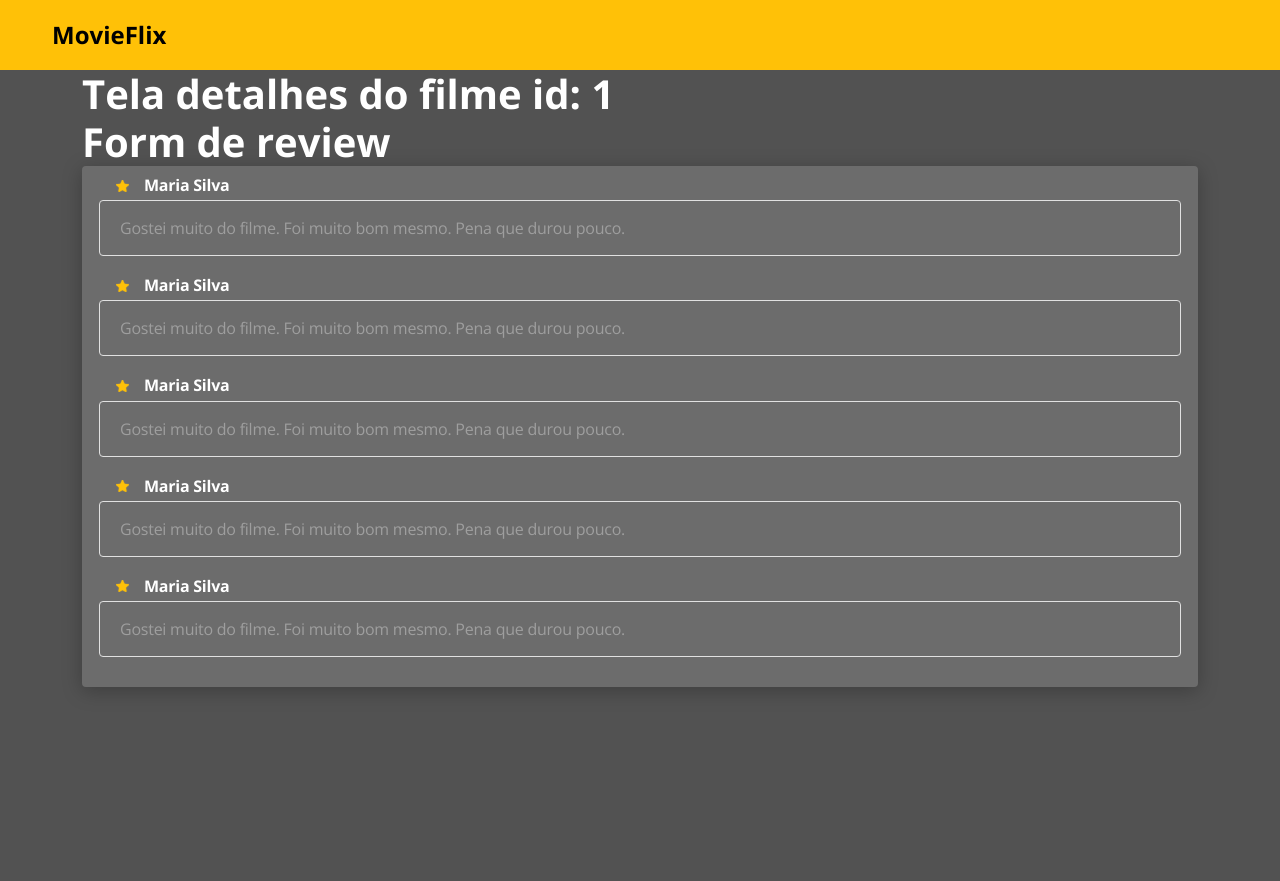
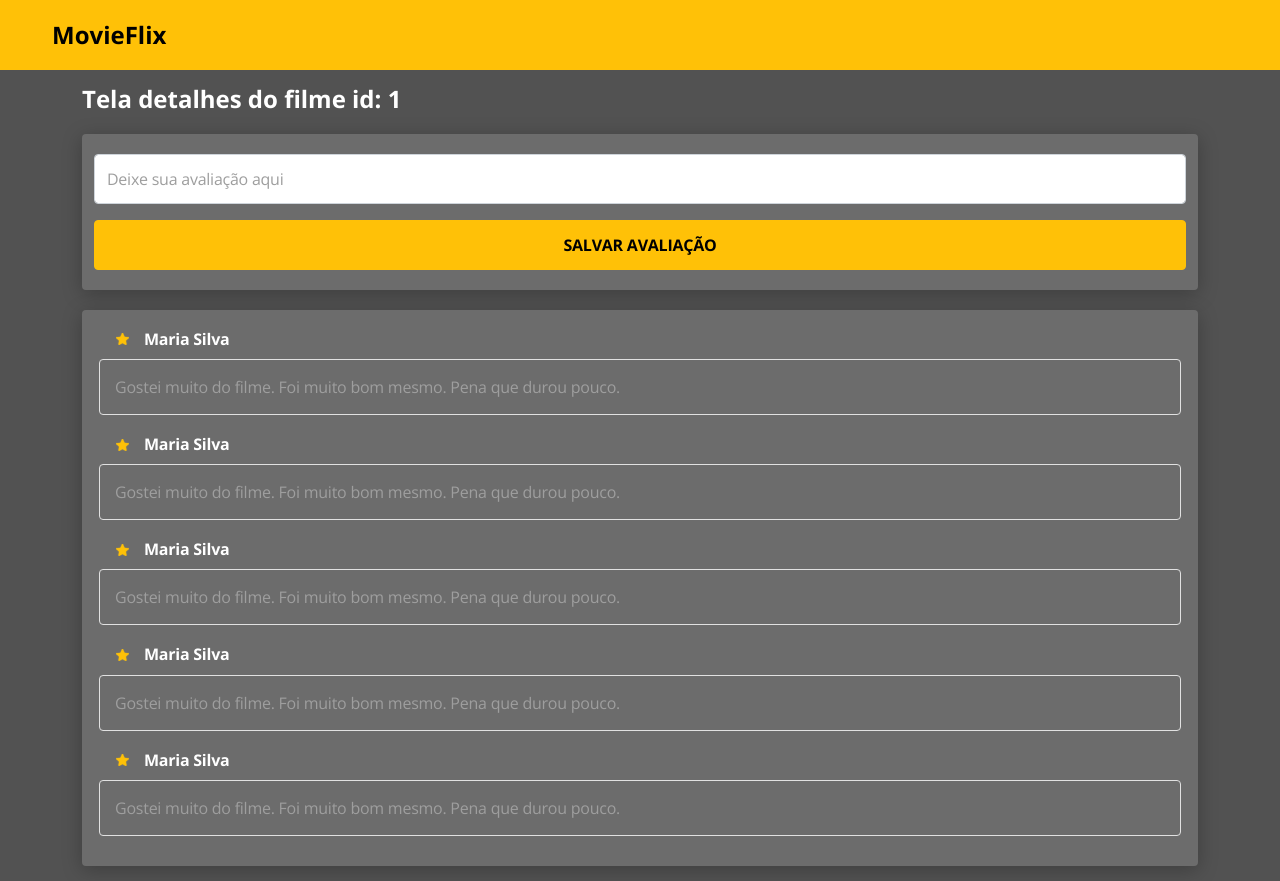
Before and after one commit to juliopedroso/bds-desafio-cap3, a React (Create React App) app: page /movies/1 in a window 1280 px wide. Before the commit the page ends 800 px from the top, so only its background shows below. Built offline with nearby package versions, Linux system fonts and the light colour scheme; no server answers.

Commit message:
Create Movie details page

```diff
--- a/src/App.css
+++ b/src/App.css
@@ -28,7 +28,7 @@ a:hover {
 }
 
 .base-input {
-  border-radius: 10px;
+  border-radius: 4px;
   font-size: 1em;
   letter-spacing: -0.015em;
   color: #263238;
--- a/src/components/ReviewCard/styles.css
+++ b/src/components/ReviewCard/styles.css
@@ -1,30 +1,39 @@
-.review-card{
-    padding-bottom:20px;
+.review-card {
+  padding-bottom: 20px;
+
 }
-.card-top-container{
+.card-top-container {
   display: flex;
   align-items: center;
-    margin-bottom: 5px;
-    /*border: 1px solid red;*/
-    padding-left : 17px;
+  margin-bottom: 10px;
+
 }
 
 .card-top-container h2 {
   margin-left: 15px;
   font-size: 16px;
-    color: #FFFFFF;
+  color: #ffffff;
   letter-spacing: -0.015em;
-
 }
 
-.card-bottom-container{
-    padding: 15px 20px 15px 20px;
-    border: 1px solid #E1E1E1;
+.card-bottom-container {
+  padding: 10px;
+  border: 1px solid #e1e1e1;
   border-radius: 4px;
+  text-align: justify;
 }
 
-.card-bottom-container p{
+.card-bottom-container p {
   color: #9e9e9e;
   margin-bottom: 0;
   letter-spacing: -0.015em;
 }
+
+@media (min-width: 1200px) {
+  .card-top-container {
+    padding-left: 17px;
+  }
+  .card-bottom-container {
+    padding: 15px;
+  }
+}
--- /dev/null
+++ b/src/components/ReviewForm/index.tsx
@@ -0,0 +1,25 @@
+import './styles.css';
+
+const ReviewForm = () => {
+    return (
+        <div className="base-card container review-form-container">
+            <form>
+                <div className="mb-3">
+                    <input
+                        type="text"
+                        className={'form-control base-input'}
+                        placeholder="Deixe sua avaliação aqui"
+                        name="review"
+                    />
+                </div>
+                <div className="review-submit">
+                    <button type="submit" className="btn btn-warning">
+                        SALVAR AVALIAÇÃO
+                    </button>
+                </div>
+            </form>
+        </div>
+
+    )
+};
+export default ReviewForm;
--- /dev/null
+++ b/src/components/ReviewForm/styles.css
@@ -0,0 +1,12 @@
+.review-form-container {
+    padding-top: 20px;
+    padding-bottom: 20px;
+    text-align: center;
+}
+
+.review-submit button{
+    width: 100%;
+    font-weight: 700;
+    letter-spacing: -0.015em;
+    height: 50px;
+}
--- a/src/components/ReviewList/styles.css
+++ b/src/components/ReviewList/styles.css
@@ -1,4 +1,3 @@
 .review-list-container{
-    padding: 10px 17px 10px 17px;
-
+    padding: 20px 17px 10px 17px;
 }
--- a/src/pages/Home/Login/index.tsx
+++ b/src/pages/Home/Login/index.tsx
@@ -69,7 +69,7 @@ const Login = () => {
                     <div className="invalid-feedback d-block">{errors.password?.message}</div>
                 </div>
                 <div className="login-submit">
-                    <button className="btn btn-warning">
+                    <button  type="submit"  className="btn btn-warning">
                         <h6>Fazer login</h6>
                     </button>
 
--- a/src/pages/Private/MovieDetails/index.tsx
+++ b/src/pages/Private/MovieDetails/index.tsx
@@ -1,10 +1,13 @@
+import ReviewForm from "components/ReviewForm";
 import ReviewList from "components/ReviewList";
+
+import './styles.css';
 
 const MovieDetails = ()=>{
     return(
-        <div className="container">
+        <div className="container movie-details-container">
             <h1>Tela detalhes do filme id: 1</h1>
-            <h1>Form de review</h1>
+            <ReviewForm/>
             <ReviewList/>
         </div>
 
--- /dev/null
+++ b/src/pages/Private/MovieDetails/styles.css
@@ -0,0 +1,11 @@
+.movie-details-container {
+  margin-top: 15px;
+  margin-bottom: 15px;
+  display: flex;
+  flex-direction: column;
+  row-gap: 20px;
+}
+
+.movie-details-container h1 {
+  font-size: 24px;
+}
```
Lines whose indentation alone changed are shown as unchanged.
